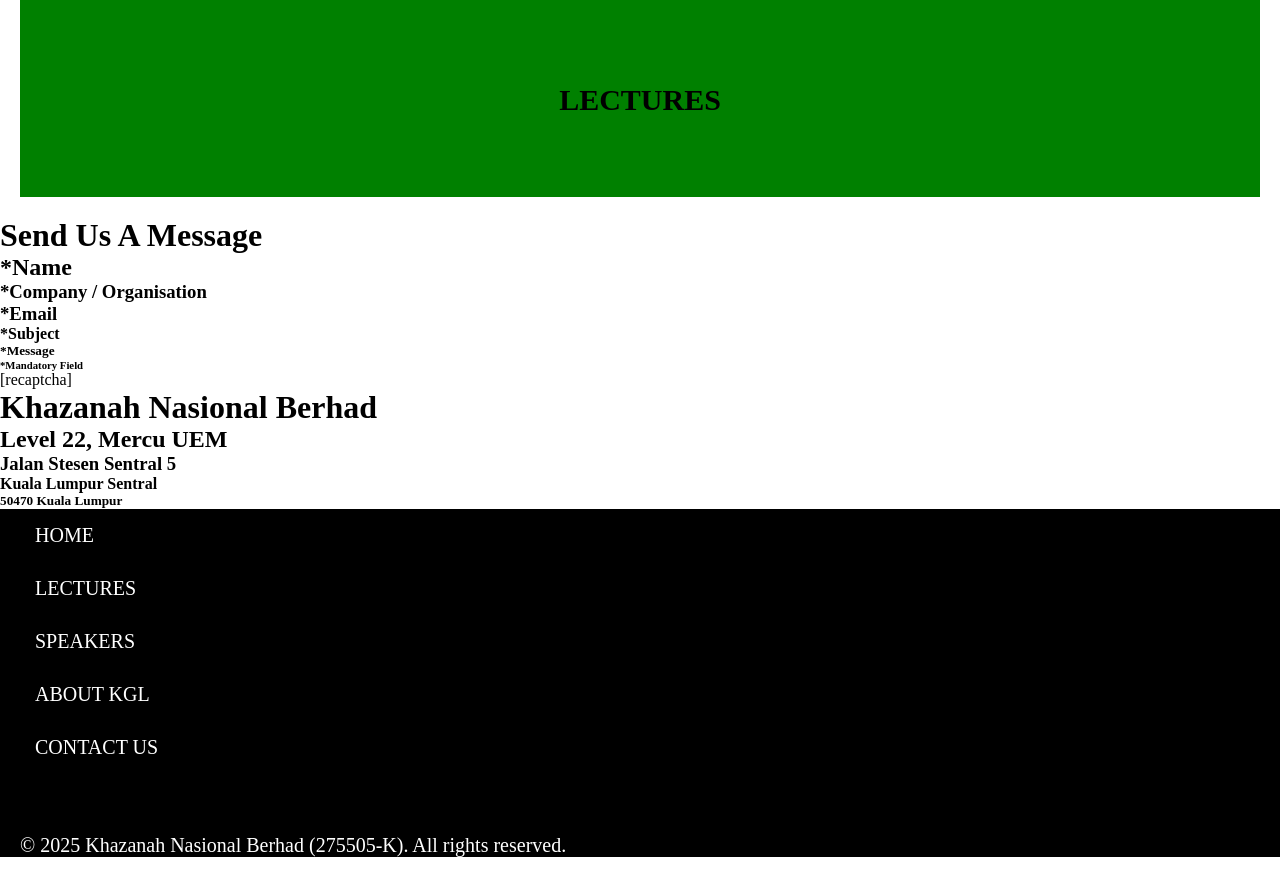
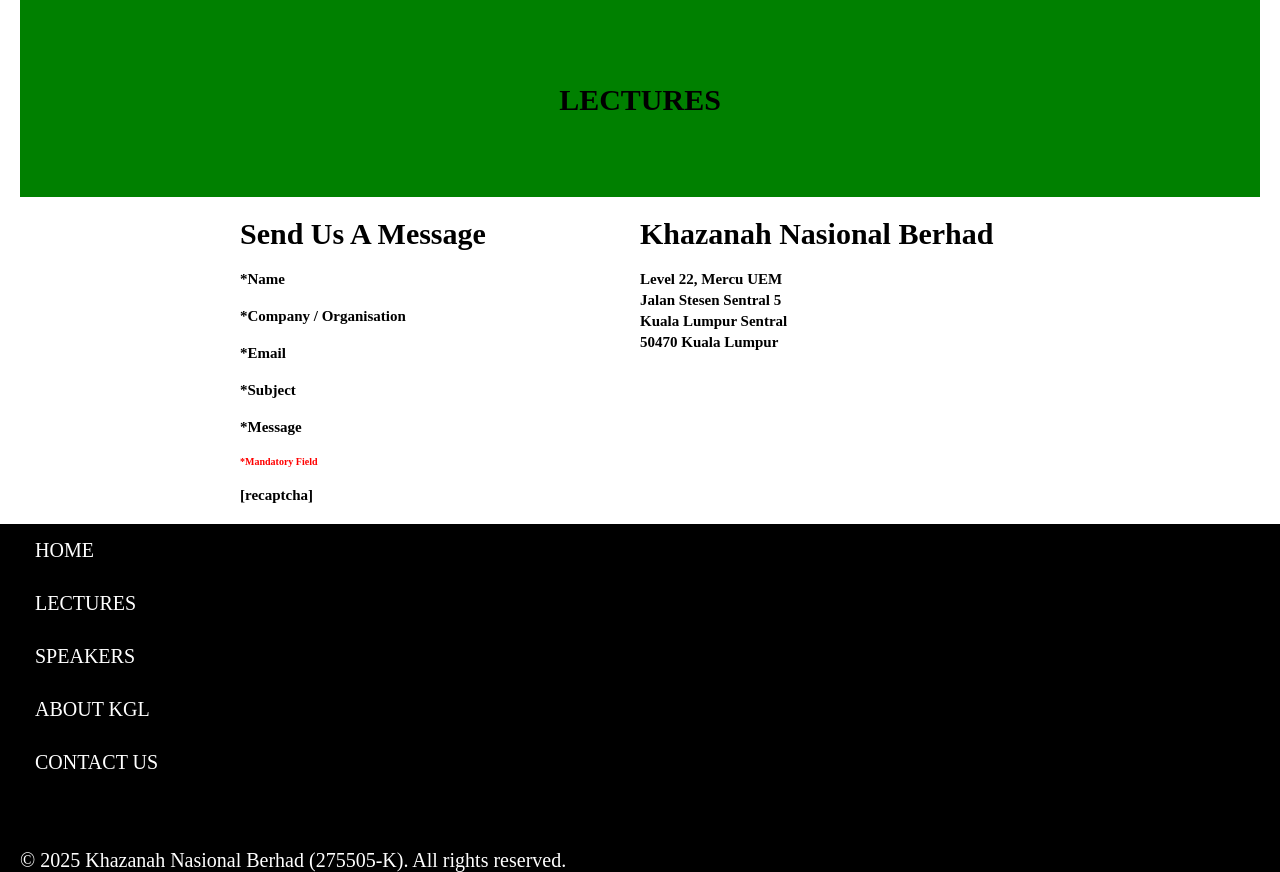
Before and after one commit to ibimran924/kgl, a plain HTML site: page contact-us.html in a window 1280 px wide. Shown: the part 59-931 px from the top of the page. Drawn offline with Linux system fonts and the light colour scheme.

Commit message:
new commit

```diff
--- a/contact-us.html
+++ b/contact-us.html
@@ -55,21 +55,22 @@
             <div class="send-us-item-text">
                 <h1>Send Us A Message</h1>
                 <h2>*Name</h2>
-                <h3>*Company / Organisation</h3>
-                <h3>*Email</h3>
-                <h4>*Subject</h4>
-               <h5>*Message</h5>
+                <h2>*Company / Organisation</h2>
+                <h2>*Email</h2>
+                <h2>*Subject</h2>
+               <h2>*Message</h2>
                <h6>*Mandatory Field</h6>
-               <h7>[recaptcha]</h7>
+               <h2>[recaptcha]</h2>
+            </div>
 
             <!-- send-us-item-text end -->
              <!-- send-us-text start -->
             <div class="send-us--text">
-                <h1>Khazanah Nasional Berhad</h1>
-                <h2>Level 22, Mercu UEM</h2>
-                <h3>Jalan Stesen Sentral 5</h3>
+                <h3>Khazanah Nasional Berhad</h3>
+                <h5>Level 22, Mercu UEM</h5>
+                <h4>Jalan Stesen Sentral 5</h4>
                 <h4>Kuala Lumpur Sentral</h4>
-                <h5>50470 Kuala Lumpur</h5>
+                <h4>50470 Kuala Lumpur</h4>
             </div>
              <!-- send-us-text end -->
         </div>
--- a/style.css
+++ b/style.css
@@ -384,3 +384,54 @@ wi {}
     font-size: 14px;
     padding-top: 30px;
 }
+.send-us-item {
+    display: flex;
+    width: 800px;
+    margin: auto;
+}
+
+
+
+.send-us-item-text {
+    width: 50%;
+}
+
+
+.send-us-item-text h1 {
+    font-size: 30px;
+}
+
+.send-us-item-text h2 {
+    font-size: 15px;
+    padding-top: 20px;
+}.send-us-item-text h1 {
+    font-size: 30px;
+}
+
+.send-us-item-text h2 {
+    font-size: 15px;
+    padding-top: 20px;
+}
+
+.send-us--text h3 {
+    font-size: 30px;
+}
+
+.send-us--text h4 {
+    font-size: 15px;
+    padding-top: 4px;
+}
+h5 {}
+
+.send-us--text h5 {
+    font-size: 15px;
+    padding-top: 20px;
+}
+.send-us {
+    margin-bottom: 20px;
+}
+.send-us-item-text h6 {
+    font-size: 10px;
+    padding-top: 20px;
+    color: red;
+}
```
